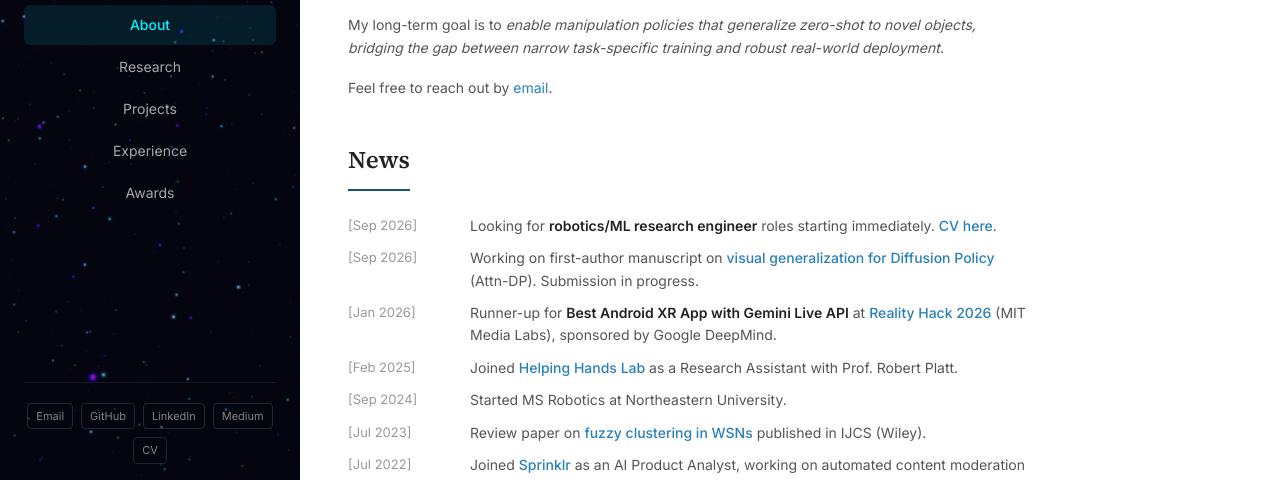
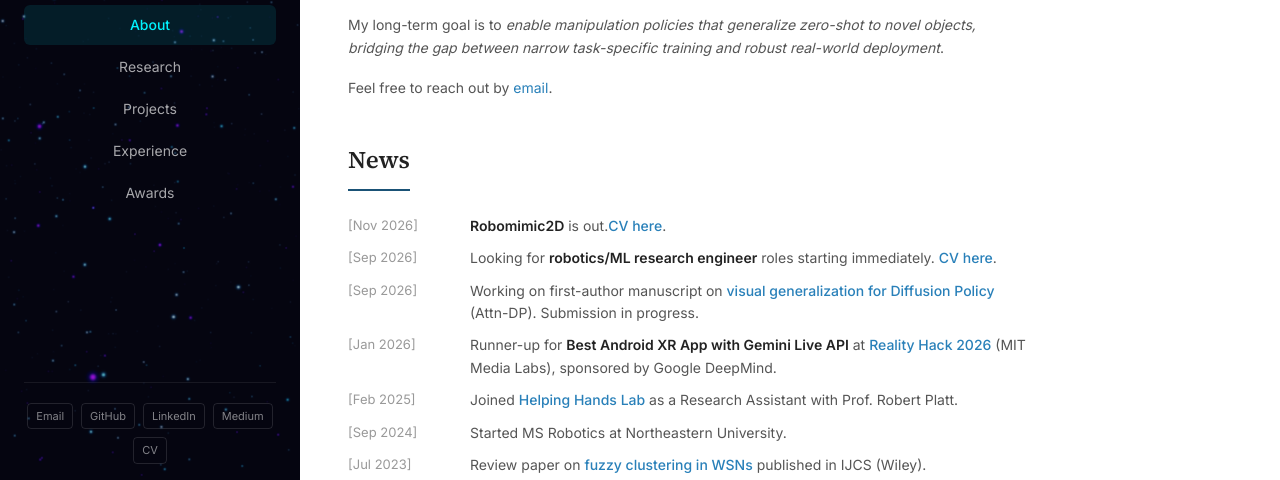
Before and after one commit to sakshi79/sakshi79.github.io, a plain HTML site: page index.html in a window 1280 px wide. Shown: the part 296-776 px from the top of the page. Drawn offline with nearby package versions, Linux system fonts and the light colour scheme.

Commit message:
Add news item for Robomimic2D release
Added news item for Robomimic2D release with a link to the CV.

```diff
--- a/index.html
+++ b/index.html
@@ -52,6 +52,11 @@
 
       <!-- News -->
       <h2 class="section-title" style="margin-top: 40px;">News</h2>
+
+      <div class="news-item">
+        <span class="news-date">[Nov 2026]</span>
+        <span class="news-text"><strong>Robomimic2D</strong> is out.<a href="https://github.com/sakshi79/robomimic2d-site">CV here</a>.</span>
+      </div>
 
       <div class="news-item">
         <span class="news-date">[Sep 2026]</span>
```
